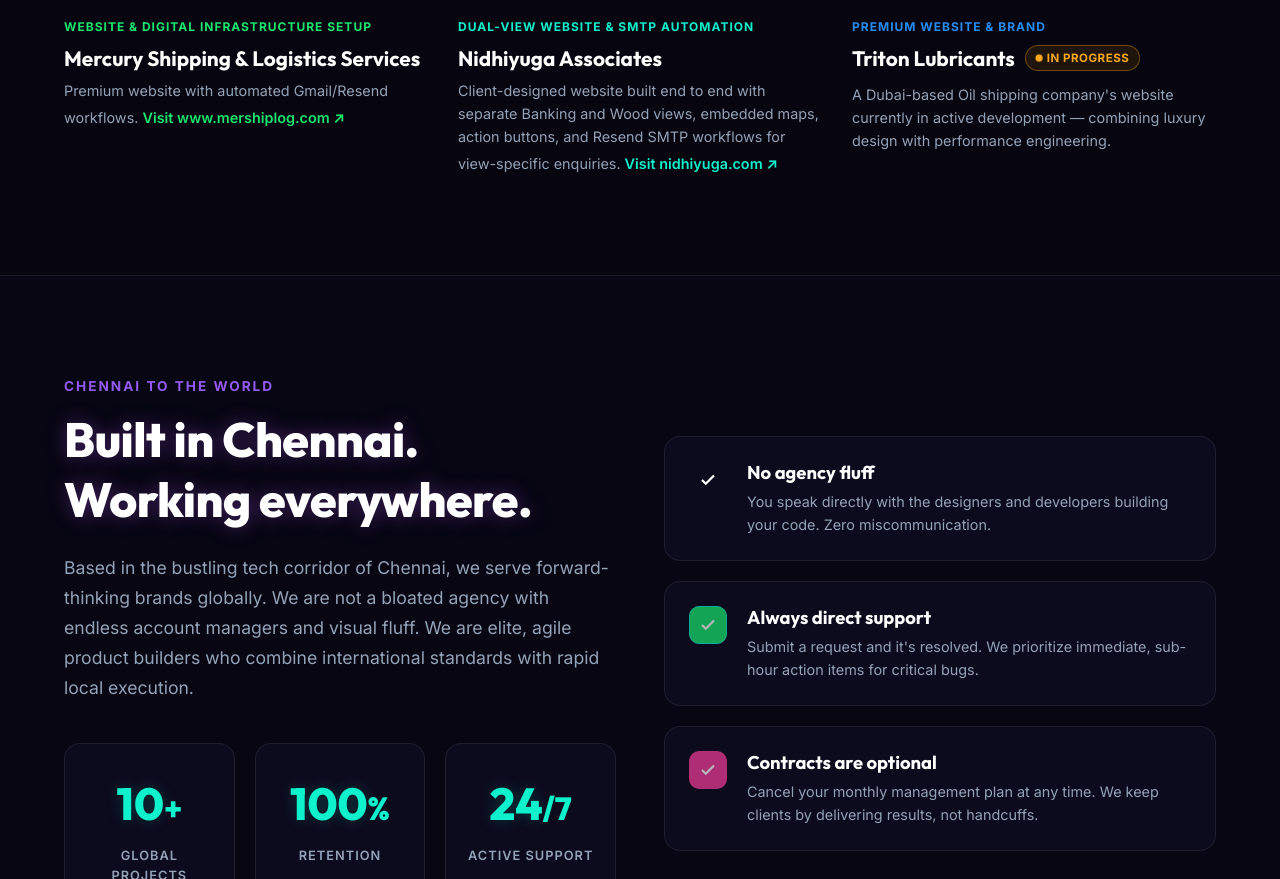
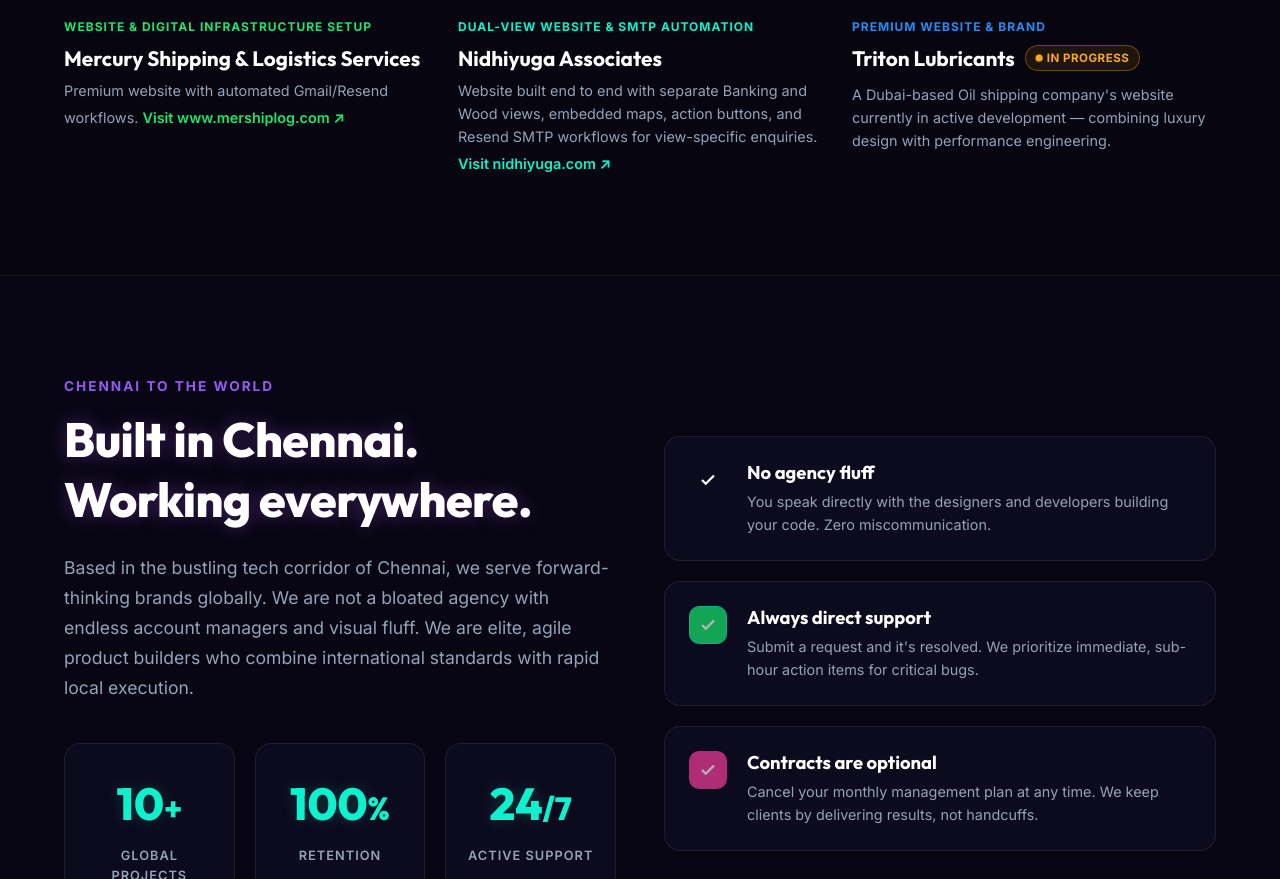
Before and after one commit to akasshmanikandan/troyflexwebs, a website: page index.html in a window 1280 px wide. Shown: the part 3515-4394 px from the top of the page. Drawn offline with Linux system fonts and the light colour scheme.

Commit message:
Update index.html

```diff
--- a/index.html
+++ b/index.html
@@ -443,7 +443,7 @@
         <div class="project-info">
           <span class="project-tag-mini text-teal">Dual-View Website &amp; SMTP Automation</span>
           <h3 class="project-name">Nidhiyuga Associates</h3>
-          <p class="project-description">Client-designed website built end to end with separate Banking and Wood views, embedded maps, action buttons, and Resend SMTP workflows for view-specific enquiries. <a href="https://nidhiyuga.com" target="_blank" rel="noopener" class="text-teal" style="display: inline-block; margin-top: 4px; font-weight: 600;">Visit nidhiyuga.com &nearr;</a></p>
+          <p class="project-description"> Website built end to end with separate Banking and Wood views, embedded maps, action buttons, and Resend SMTP workflows for view-specific enquiries. <a href="https://nidhiyuga.com" target="_blank" rel="noopener" class="text-teal" style="display: inline-block; margin-top: 4px; font-weight: 600;">Visit nidhiyuga.com &nearr;</a></p>
         </div>
       </div>
 
```
